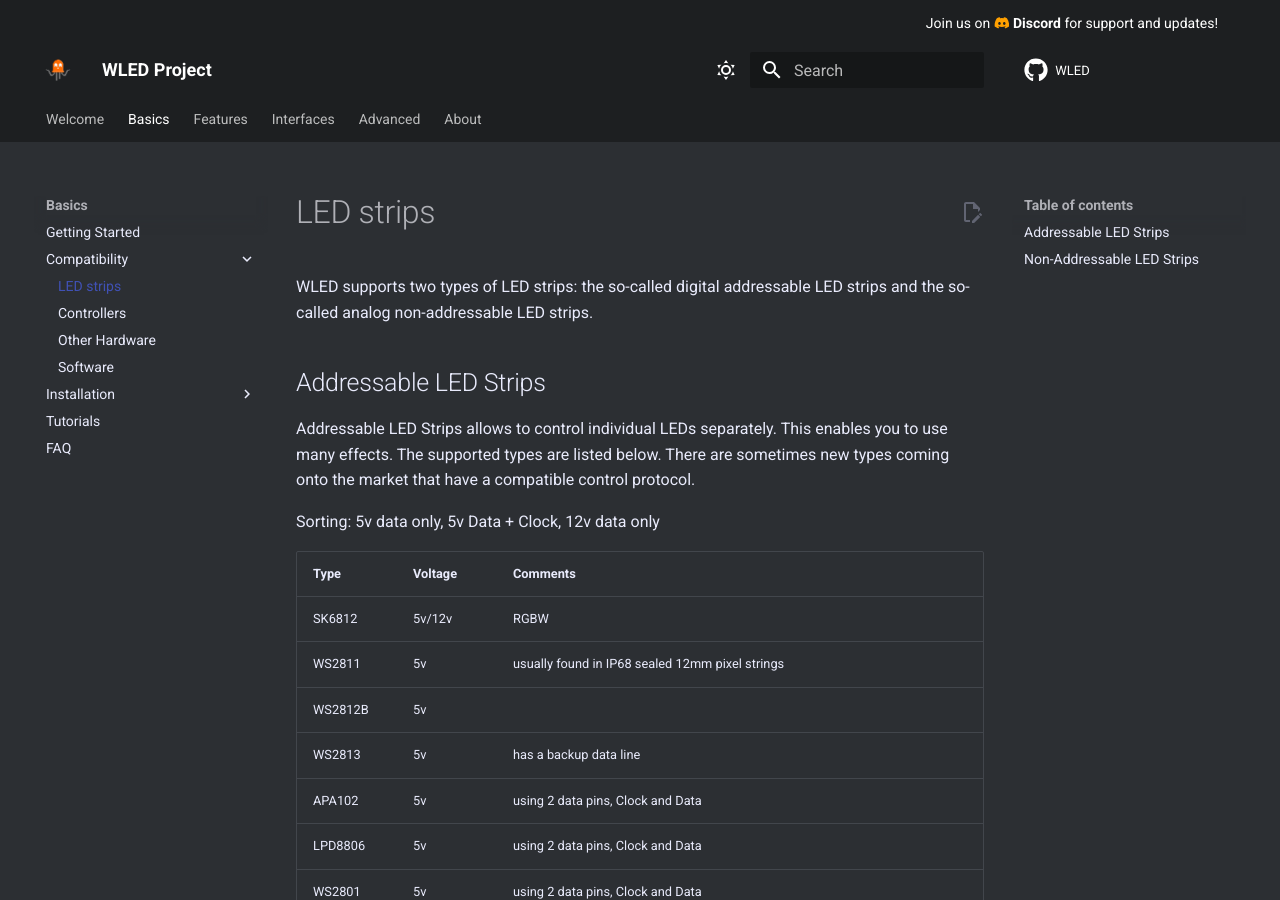
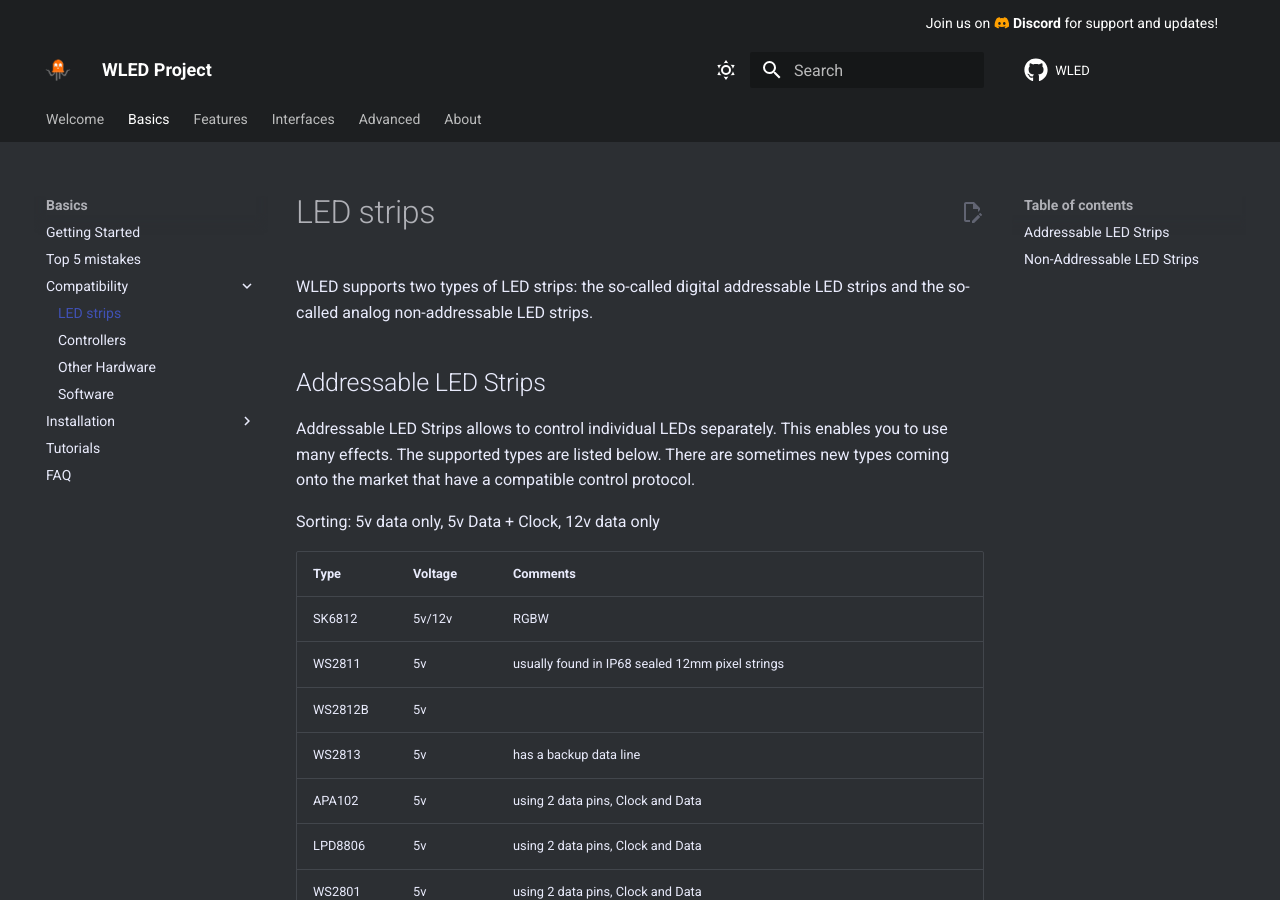
Before and after one commit to Aircoookie/WLED-Docs, an MkDocs documentation site: the page built from docs/basics/compatible-led-strips.md, in a window 1280 px wide and 900 px high. Built offline with MkDocs 1.6.1 and Material for MkDocs 9.7.7, drawn with Linux system fonts in a browser that asks for light colours; comment, search, counter and statistics services are not loaded.

Commit message:
Update mkdocs.yml

```diff
--- a/mkdocs.yml
+++ b/mkdocs.yml
@@ -71,6 +71,7 @@
   - Welcome: index.md
   - Basics:
     - Getting Started: basics/getting-started.md
+    - Top 5 mistakes: basics/top5_mistakes.md
     - Compatibility:
       - LED strips: basics/compatible-led-strips.md
       - Controllers: basics/compatible-controllers.md
```
